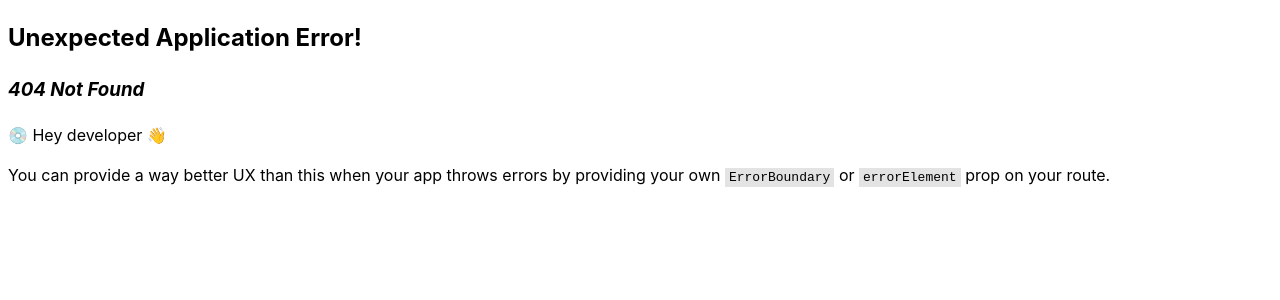
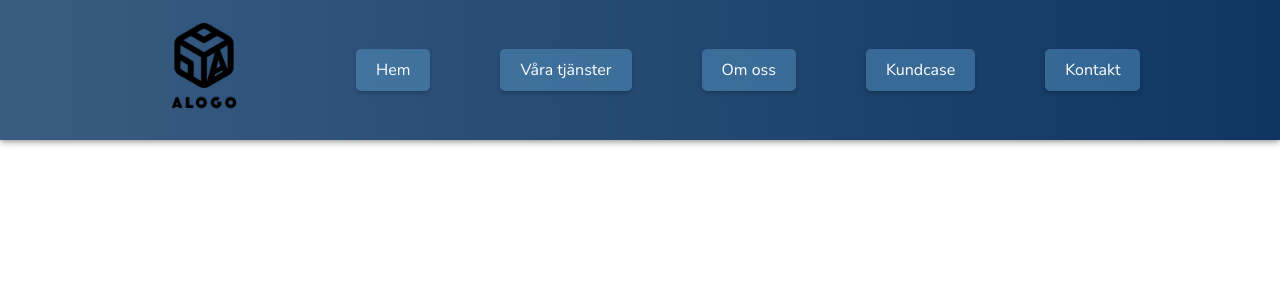
Before and after one commit to RyanLindman/snow, a React (Vite) app: page /kontakt in a window 1280 px wide. Before the commit this address had no page. Shown: the top 300 px of the page. Built offline with nearby package versions, Linux system fonts and the light colour scheme.

Commit message:
started on contact view

```diff
--- a/src/main.tsx
+++ b/src/main.tsx
@@ -5,6 +5,7 @@ import './index.css'
 import { RouterProvider, createBrowserRouter } from 'react-router-dom'
 import OurServices from './views/services/OurServices.tsx'
 import ScrollTop from './utility/scrollTop.tsx'
+import ContactContent from './views/contact/ContactContent.tsx'
 
 const router = createBrowserRouter([
    {
@@ -25,6 +26,16 @@ const router = createBrowserRouter([
          </>
       ),
    },
+
+   {
+      path: '/kontakt',
+      element: (
+         <>
+            <ScrollTop />
+            <ContactContent />
+         </>
+      ),
+   },
 ])
 
 ReactDOM.createRoot(document.getElementById('root')!).render(
--- /dev/null
+++ b/src/views/contact/ContactContent.tsx
@@ -0,0 +1,14 @@
+import Navbar from '../../components/navbar/Navbar'
+import { navOpts } from '../../interfaces/interfaces'
+
+type ContactProps = {}
+
+const ContactContent: React.FC<ContactProps> = () => {
+   return (
+      <>
+         <Navbar children={undefined} items={navOpts} />
+      </>
+   )
+}
+
+export default ContactContent
--- a/src/views/services/Card.tsx
+++ b/src/views/services/Card.tsx
@@ -1,4 +1,3 @@
-import { ReadMore } from '@mui/icons-material'
 import { Box, Card, CardContent, CardMedia, Typography } from '@mui/material'
 import React from 'react'
 
@@ -46,7 +45,6 @@ const MUICard: React.FC<CardProps> = ({
             </CardContent>
             <Box sx={{ display: 'flex', alignItems: 'center', pl: 1, p: 2 }}>
                <Typography variant="h6">{body}</Typography>
-
             </Box>
          </Box>
          <CardMedia
```
